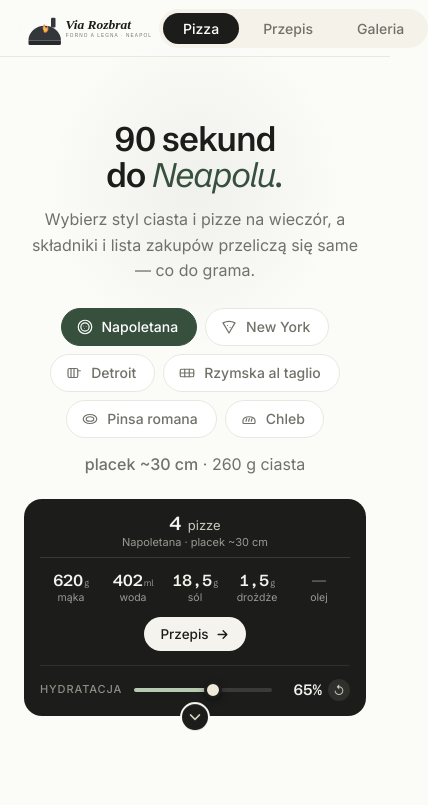
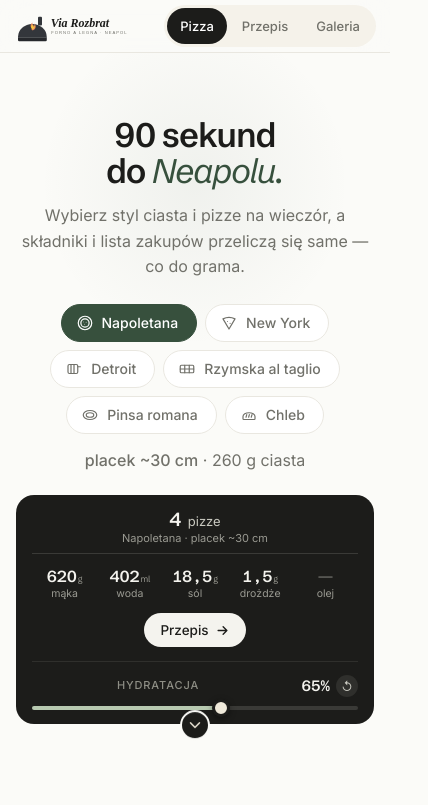
Before and after one commit to tomaszlyzwa/viarozbrat, a plain HTML site: page index.html in a window 390 px wide. Shown: the top 805 px of the page, 428 px wide, since content can reach past the window. Drawn offline with Linux system fonts and the light colour scheme.

Commit message:
Add files via upload

```diff
--- a/index.html
+++ b/index.html
@@ -43,26 +43,39 @@
   --font-b:"Inter",-apple-system,BlinkMacSystemFont,"Segoe UI",sans-serif;
 }
 *{margin:0;padding:0;box-sizing:border-box}
-html{scroll-behavior:smooth}
-body{background:var(--bg);color:var(--ink);font-family:var(--font-b);font-size:16px;line-height:1.6;-webkit-font-smoothing:antialiased}
+html{scroll-behavior:smooth;overflow-x:clip}   /* clip, nie hidden — nie psuje position:sticky */
+body{background:var(--bg);color:var(--ink);font-family:var(--font-b);font-size:16px;line-height:1.6;-webkit-font-smoothing:antialiased;overflow-x:clip;min-width:0}
+img,svg,video{max-width:100%}
 button{font-family:inherit;cursor:pointer}
 :focus-visible{outline:2px solid var(--accent);outline-offset:3px;border-radius:6px}
 
 /* ---------- nav ---------- */
 nav{position:sticky;top:0;z-index:50;background:rgba(251,251,248,.82);backdrop-filter:blur(18px);-webkit-backdrop-filter:blur(18px);border-bottom:1px solid var(--line);transition:box-shadow .4s var(--ease),border-color .4s var(--ease)}
 nav.scrolled{box-shadow:0 4px 20px rgba(28,28,26,.05);border-color:transparent}
-.nav-in{max-width:1060px;margin:0 auto;padding:0 24px;height:56px;display:flex;align-items:center;justify-content:space-between}
-.brand{display:flex;align-items:center;text-decoration:none;transition:opacity .2s var(--ease)}
+.nav-in{max-width:1060px;margin:0 auto;padding:0 24px;height:56px;display:flex;align-items:center;justify-content:space-between;gap:10px}
+.brand{display:flex;align-items:center;text-decoration:none;transition:opacity .2s var(--ease);flex:0 1 auto;min-width:0}
 .brand:hover{opacity:.75}
-.brand-logo{display:block;height:42px;width:auto}
-@media(max-width:520px){.brand-logo{height:36px}}
-.tabs{display:flex;gap:4px;background:var(--sand);padding:4px;border-radius:99px}
-.tab{border:none;background:transparent;padding:7px 20px;border-radius:99px;font-size:14px;font-weight:500;color:var(--muted);transition:color .3s var(--ease),background .3s var(--ease);position:relative}
+.brand-logo{display:block;height:42px;width:auto;max-width:100%}
+.tabs{display:flex;gap:4px;background:var(--sand);padding:4px;border-radius:99px;flex:0 0 auto}
+.tab{border:none;background:transparent;padding:7px 20px;border-radius:99px;font-size:14px;font-weight:500;color:var(--muted);transition:color .3s var(--ease),background .3s var(--ease);position:relative;white-space:nowrap}
+/* telefon: menu i logo muszą zmieścić się w jednym rzędzie bez przewijania w bok */
+@media(max-width:560px){
+  .nav-in{padding:0 14px;height:52px;gap:8px}
+  .brand-logo{height:32px}
+  .tabs{gap:2px;padding:3px}
+  .tab{padding:10px 13px;font-size:13px}
+}
+@media(max-width:380px){
+  .nav-in{padding:0 10px;gap:6px}
+  .brand-logo{height:27px}
+  .tab{padding:10px 10px;font-size:12.5px}
+}
 .tab[aria-selected="true"]{background:var(--ink);color:#fff}
 .tab:not([aria-selected="true"]):hover{color:var(--ink)}
 .tab:active{transform:scale(.96)}
 
 main{max-width:1060px;margin:0 auto;padding:0 24px 120px}
+@media(max-width:560px){main{padding:0 16px 90px}}
 .panel{display:none}
 .panel.active{display:block;animation:fadeUp .5s cubic-bezier(.2,.7,.2,1)}
 @keyframes fadeUp{from{opacity:0;transform:translateY(10px)}to{opacity:1;transform:none}}
@@ -133,6 +146,7 @@ section{margin-top:52px}
 @keyframes jumpBob{0%,100%{transform:translateX(-50%) translateY(0)}50%{transform:translateX(-50%) translateY(3px)}}
 .grid-bread{grid-template-columns:minmax(260px,340px);justify-content:center}
 .bread-card{border-color:var(--accent)}
+@media(max-width:400px){.dm-hyd{flex-wrap:wrap;gap:8px}.dm-hyd input[type=range]{flex:1 1 100%;order:3}.dm-hyd-lbl{flex:1}.dm-hyd-val{flex:0 0 auto}}
 @media(max-width:680px){.dough-mini{padding:14px 16px}.dm-top{flex-wrap:wrap;justify-content:center}.dm-title{flex-basis:100%;width:100%;border-right:none;border-bottom:1px solid #3a3a37;padding-bottom:8px;align-items:center;padding-right:0}.dm-values{flex-basis:100%;order:2}.dm-cta{order:3}.dm-item .dm-v{font-size:16px}}
 .style-spec b{color:var(--muted);font-weight:500}
 
@@ -197,6 +211,19 @@ section{margin-top:52px}
 .ferm-val b{font-family:var(--font-d);font-weight:600;font-size:15px;color:var(--accent-ink);font-variant-numeric:tabular-nums;min-width:42px;text-align:right}
 .ferm-reset{border:none;background:var(--sand);color:var(--muted);width:22px;height:22px;border-radius:50%;font-size:12px;cursor:pointer;display:grid;place-items:center;transition:background .2s}
 .ferm-reset:hover{background:var(--line)}
+/* telefon: pole daty i suwak dopasowują się do szerokości ekranu */
+@media(max-width:560px){
+  .when{padding:32px 18px}
+  .when-input{display:flex;width:100%;max-width:100%;gap:8px;padding:10px 10px 10px 14px}
+  .when-input input{flex:1 1 auto;min-width:0;font-size:15px}
+  .ferm-row{max-width:100%;padding:12px 14px;gap:10px}
+  .ferm-row input[type=range]{min-width:0}
+  .ferm-val b{min-width:38px;font-size:14px}
+}
+@media(max-width:400px){
+  .wi-lbl{display:none}          /* ikona kalendarza mówi to samo, a oszczędza 90 px */
+  .ferm-lbl{font-size:10px;letter-spacing:.04em}
+}
 
 .timeline{margin-top:44px;max-width:640px;margin-left:auto;margin-right:auto}
 .day-h{font-family:var(--font-d);font-weight:600;font-size:18px;letter-spacing:-.01em;margin:34px 0 6px;padding-left:2px}
```
